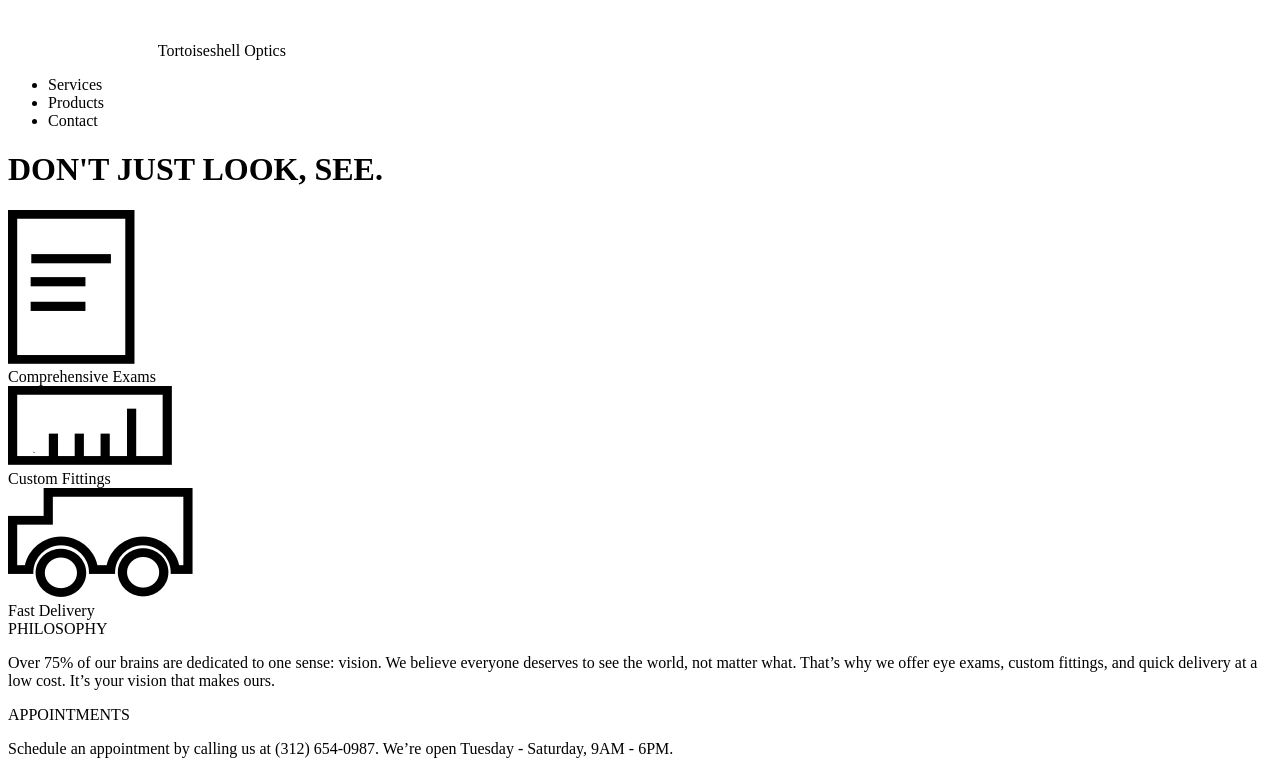
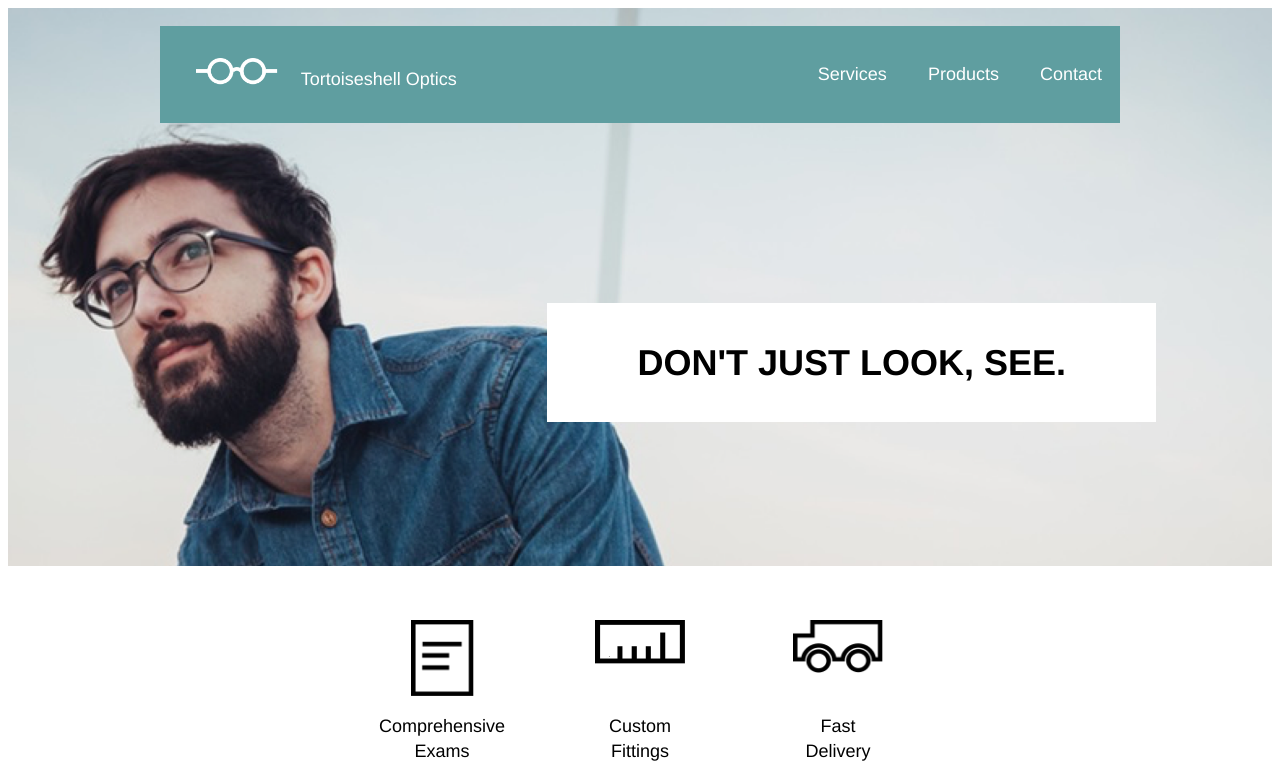
Before and after one commit to joshuajameshead/tortoiseshelloptics, a plain HTML site: page index.html in a window 1280 px wide. Shown: the top 771 px of the page. Drawn offline with Linux system fonts and the light colour scheme.

Commit message:
Finish HTML/CSS for desktop version.

```diff
--- a/resources/css/style.css
+++ b/resources/css/style.css
@@ -1,6 +1,115 @@
 /* Universal CSS Section */
+html {
+  font-size: 18px;
+  line-height: 1.4;
+  font-family: Helvetica, sans-serif;
+}
+
+.container {
+  max-width: 960px;
+  margin: auto;
+}
+
+.flex {
+  display: flex;
+}
 /* Header */
+header {
+  background-image: url("../images/glasses-bg.png");
+  height: 30rem;
+  background-repeat: no-repeat;
+  background-size: cover;
+  background-position: center;
+  padding-top: 1rem;
+}
+
+header .flex {
+  justify-content: flex-end;
+}
+
+nav {
+  background-color: cadetblue;
+  color: white;
+  padding: 1rem 0px;
+  align-items: center;
+  display: flex;
+  justify-content: space-between;
+}
+
+nav img {
+  height: 1.5rem;
+  margin-left: 2rem;
+  margin-right: 1rem;
+}
+
+ul li {
+  display: inline;
+  padding: 0px 1rem;
+}
+
+.main-banner {
+  margin-top: 10rem;
+  margin-right: -2rem;
+  background-color: white;
+  display: inline-block;
+  line-height: 2.4rem;
+}
+
+.main-banner h1 {
+  padding: 0.75rem 5rem;
+  font-weight: bold;
+  font-size: 2rem;
+  line-height: 1.2
+}
 /* Supporting Section */
+.supporting {
+  display: flex;
+  justify-content: center;
+}
   /* Services Section */
+.service {
+  display: flex;
+  flex-direction: column;
+  justify-content: space-between;
+  align-items: center;
+  text-align: center;
+  margin: 3rem;
+  width: 5rem;
+  height: 8rem;
+}
+
+.service img {
+  width: 5rem;
+  margin-bottom: 1rem;
+}
+
+.service img.paper-icon {
+  width: 3.5rem;
+}
 /* Info Section */
+.info {
+  width: 35%;
+  margin-right: 5%;
+  margin-bottom: 4rem;
+}
+
+.title {
+  color: white;
+  background-color: cadetblue;
+  padding: 0.5rem 1.25rem;
+  font-weight: bold;
+  max-width: 10rem;
+}
 /* Footer */
+footer {
+  background-color: azure;
+  padding: 4rem 2rem;
+  display: flex;
+  align-items: center;
+}
+
+footer img {
+  padding-left: 2rem;
+  padding-right: 1rem;
+  height: 1.5rem;
+}
```
